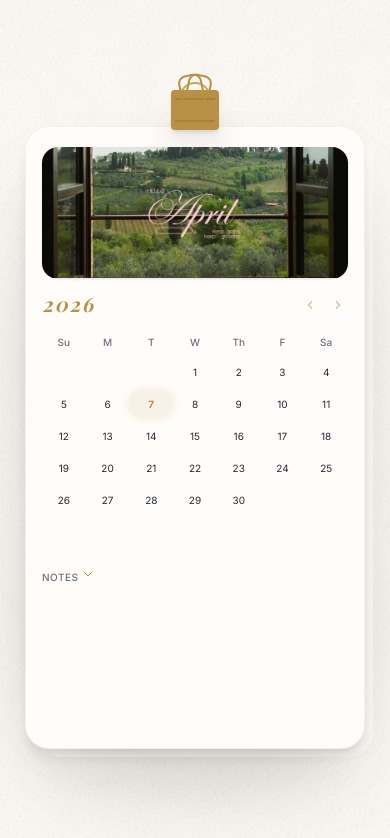
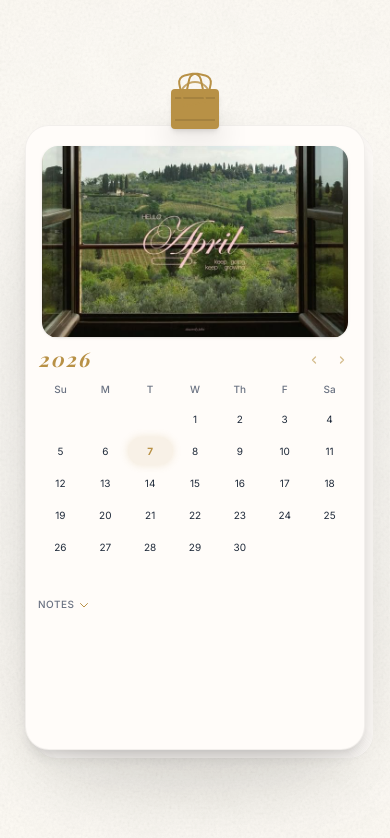
Before and after one commit to anjjcodes/Interactive-Calender, a Next.js app in the folder calendar/: page / in a window 390 px wide. Shown: the top 838 px of the page. Built offline with nearby package versions, Linux system fonts and the light colour scheme; a web font is replaced by a local one.

Commit message:
mobile version update

```diff
--- a/calendar/components/calendar/Calendar.tsx
+++ b/calendar/components/calendar/Calendar.tsx
@@ -260,10 +260,10 @@ export const Calendar = () => {
                     </div>
 
 
-                    <div className="p-4 sm:p-5 flex flex-col sm:h-auto overflow-hidden">
+                    <div className="p-3 sm:p-5 flex flex-col sm:h-auto overflow-hidden">
 
                         {/* 1. Header: Year & Navigation (Always Top) */}
-                        <div className="flex items-center justify-between mb-4">
+                        <div className="flex items-center justify-between mb-2">
                             <span className="font-serif text-xl sm:text-5xl text-gold font-bold tracking-widest italic leading-none">{year}</span>
                             <div className="flex gap-2">
                                 <button
@@ -284,17 +284,17 @@ export const Calendar = () => {
                         </div>
 
 
-                        <div className="flex flex-col-reverse sm:flex-row gap-4 sm:gap-6 sm:items-stretch h-full">
+                        <div className="flex flex-col-reverse sm:flex-row gap-1 sm:gap-6 sm:items-stretch h-full">
 
 
                             <div className="w-full sm:w-[160px] shrink-0 flex flex-col justify-start">
-                                <div className="flex flex-col flex-1 min-h-[170px]">
+                                <div className="flex flex-col flex-1 min-h-[140px] sm:min-h-[170px]">
                                     <div
                                         className={`flex items-center justify-between mb-2 ${!isNotesOpen ? 'cursor-pointer hover:opacity-80' : ''}`}
                                         onClick={() => !isNotesOpen && setIsNotesOpen(true)}
                                     >
                                     <div className="flex items-center gap-1 cursor-pointer" onClick={(e) => { e.stopPropagation(); setIsNotesOpen(!isNotesOpen); }}>
-                                        <label className="text-[10px] font-medium text-gray-500 uppercase tracking-wider cursor-pointer mt-2">Notes</label>
+                                        <label className="text-[10px] font-medium text-gray-500 uppercase tracking-wider cursor-pointer">Notes</label>
                                         <svg viewBox="0 0 24 24" fill="none" stroke="currentColor" className={`w-3 h-3 text-gold transition-transform ${isNotesOpen ? 'rotate-180' : ''}`}><path strokeLinecap="round" strokeLinejoin="round" strokeWidth="2" d="M19 9l-7 7-7-7" /></svg>
                                     </div>
                                 </div>
--- a/calendar/components/calendar/HeroImages.tsx
+++ b/calendar/components/calendar/HeroImages.tsx
@@ -12,7 +12,7 @@ export default function HeroImage({ month }: HeroImageProps) {
     <div className="p-4 sm:p-6 pb-0">
       <div className="
         relative
-        aspect-[21/9] sm:aspect-[2/1]
+        aspect-[16/10] sm:aspect-[2/1]
         w-full
         bg-paper
         rounded-2xl
```
